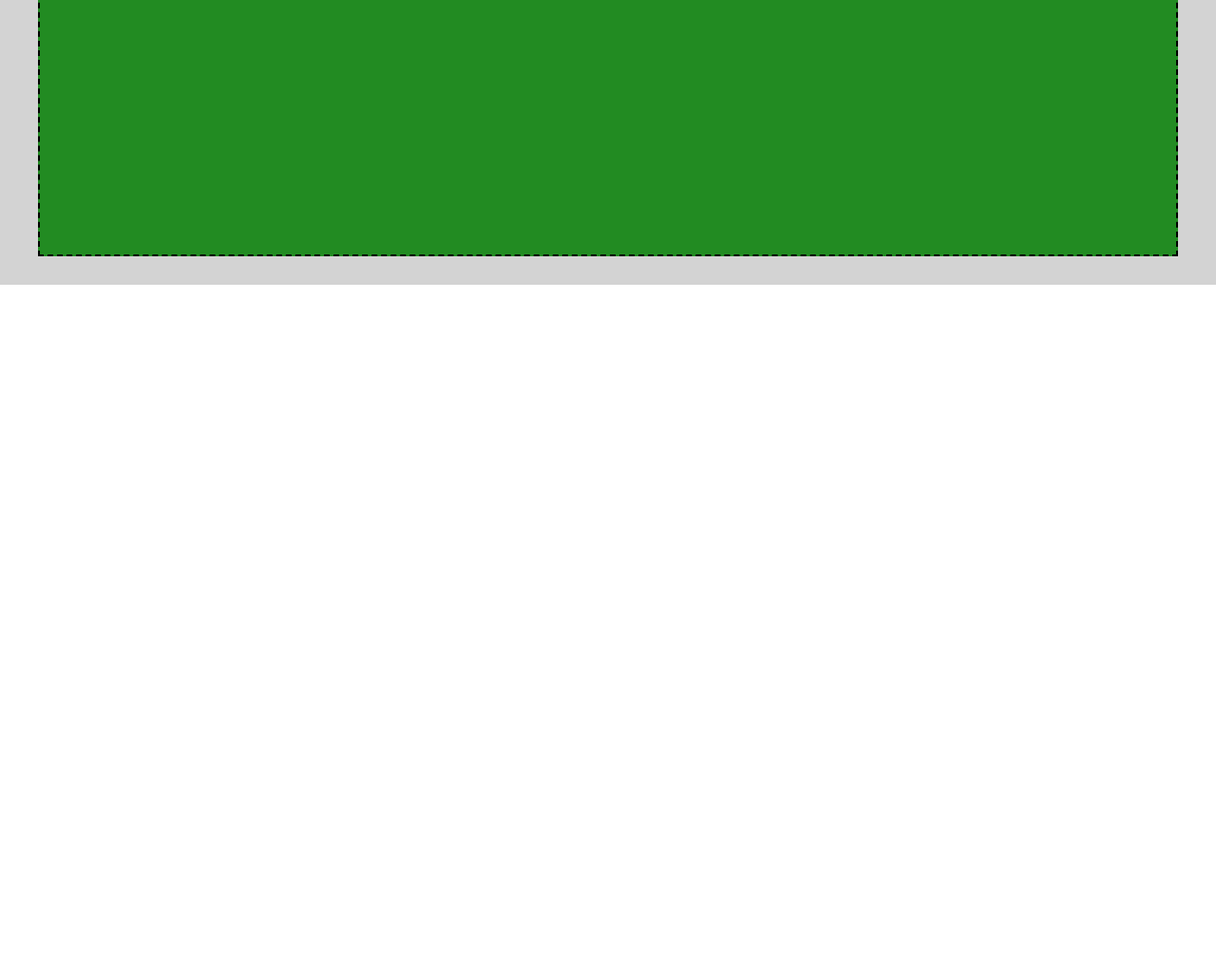
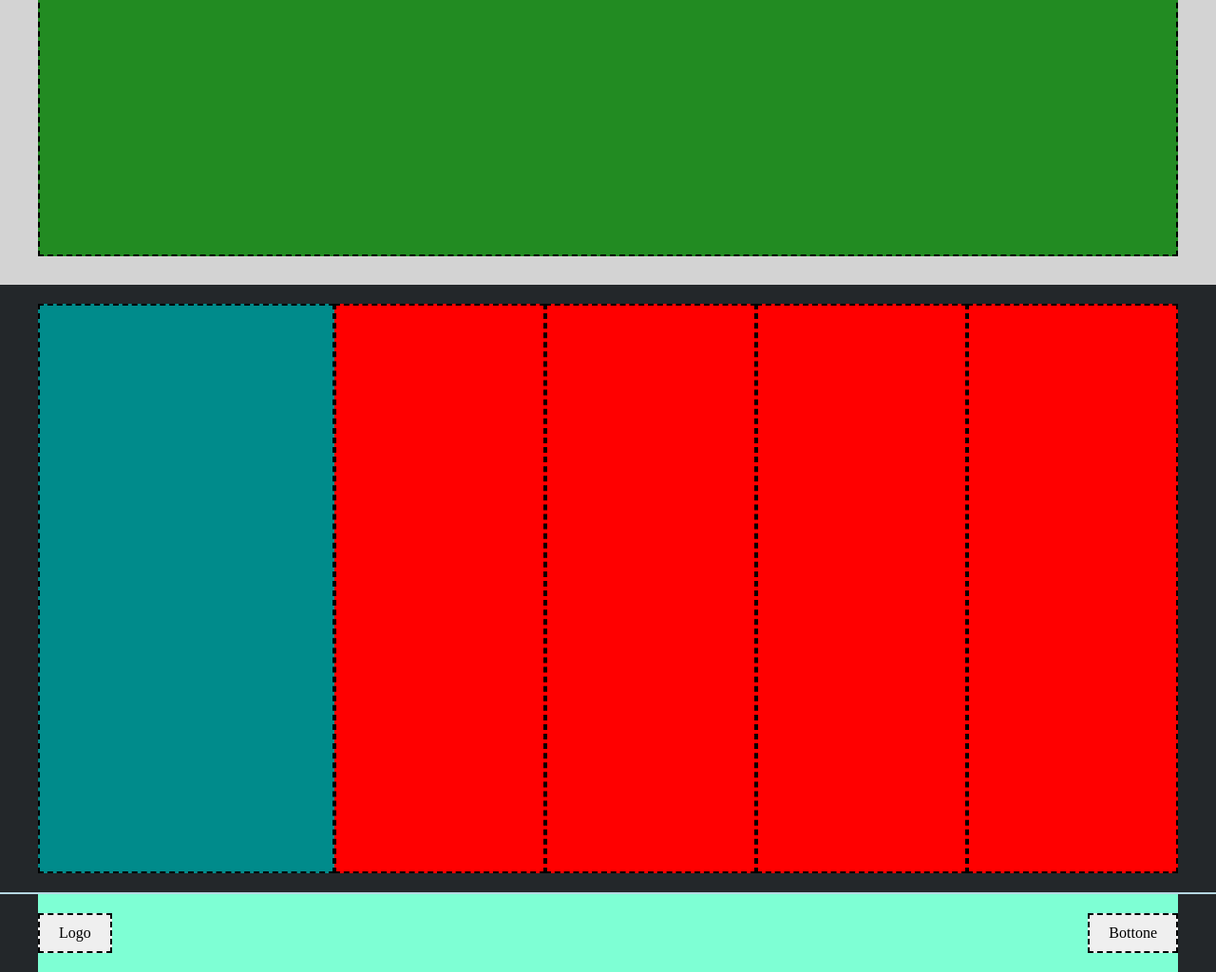
Before and after one commit to UmbertoDV/htmlcss-struttura-discord, a plain HTML site: page index.html in a window 1280 px wide. Shown: the part 2402-3426 px from the top of the page at 95% size. Before the commit the page ends 2702 px from the top, so only its background shows below. Drawn offline with Linux system fonts and the light colour scheme.

Commit message:
added footer

```diff
--- a/css/style.css
+++ b/css/style.css
@@ -87,3 +87,34 @@ nav{
     width: 100%;
     border: 2px dashed black;
 }
+/* Footer */
+footer{
+    background-color: #23272a;
+}
+.top-footer{
+    padding: 20px;
+    border-bottom: 2px solid #b5d7e1;
+}
+.left{
+    width: 35%;
+    background-color: darkcyan;
+    border: 2px dashed black;
+}
+.right > div{
+    width: calc(100% / 4);
+    background-color: red;
+    border: 2px dashed black;
+}
+.right.cflex{
+    height: 600px;
+    width: 100%;
+}
+.buttons > button{
+    padding: 10px 20px;
+    border: 2px dashed black;
+}
+.buttons.cflex{
+    background-color: #7effd4;
+    padding: 20px 0;
+    justify-content: space-between;
+}
--- a/index.html
+++ b/index.html
@@ -56,5 +56,26 @@
 			</div>
 		</section>
     </main>
+    <footer>
+		<section class="top-footer">
+			<div class="container cflex">
+				<div class="left"></div>
+				<div class="right cflex">
+					<div></div>
+					<div></div>
+					<div></div>
+					<div></div>
+				</div>
+			</div>
+		</section>
+		<section class="bot-footer">
+			<div class="container">
+				<div class="buttons cflex">
+					<button>Logo</button>
+					<button>Bottone</button>
+				</div>
+			</div>
+		</section>
+	</footer>
 </body>
 </html>
```
